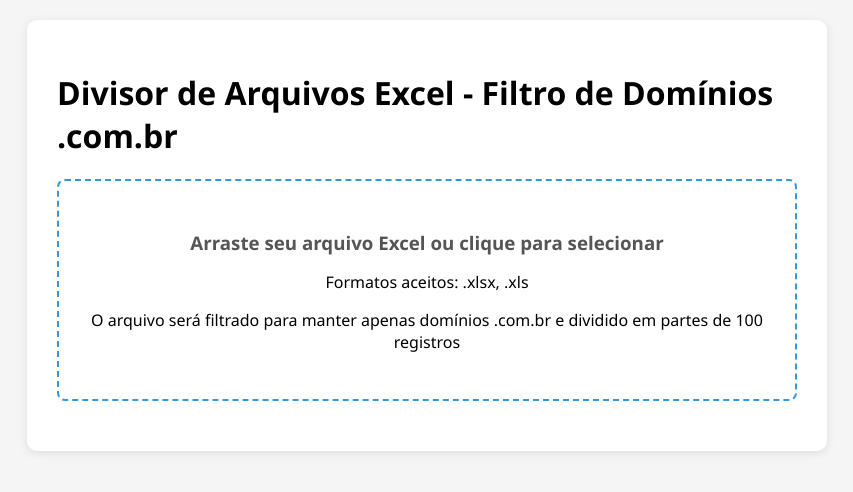
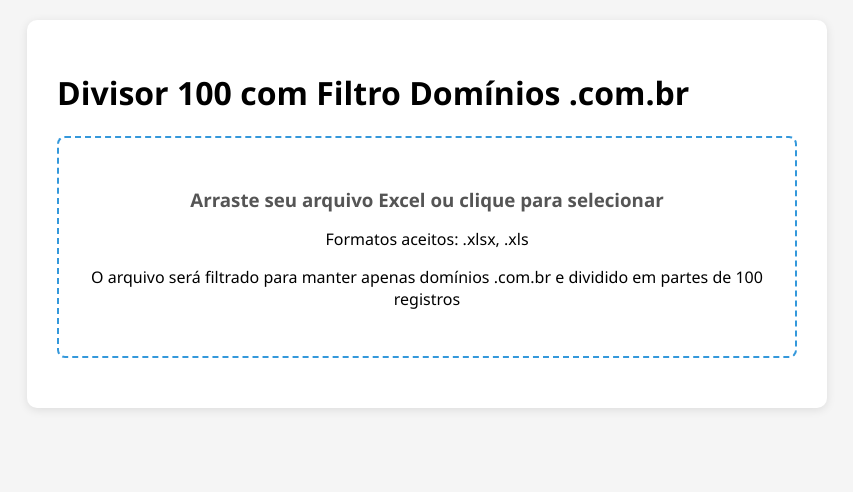
Before and after one commit to lucioSADeve/divisor500, a website: page public/index.html in a window 1280 px wide. Shown: the whole page, without its empty margins (213-1066 px from the left). Drawn offline with Linux system fonts and the light colour scheme.

Commit message:
Primeira versão do divisor100 - versão com 100 registros por arquivo

```diff
--- a/public/index.html
+++ b/public/index.html
@@ -107,7 +107,7 @@
 </head>
 <body>
     <div class="container">
-        <h1>Divisor de Arquivos Excel - Filtro de Domínios .com.br</h1>
+        <h1>Divisor 100 com Filtro Domínios .com.br</h1>
         <div class="upload-area" id="dropZone">
             <h3>Arraste seu arquivo Excel ou clique para selecionar</h3>
             <p>Formatos aceitos: .xlsx, .xls</p>
```
